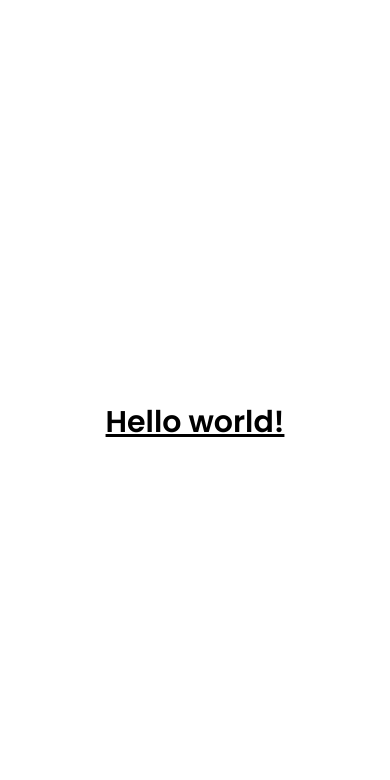
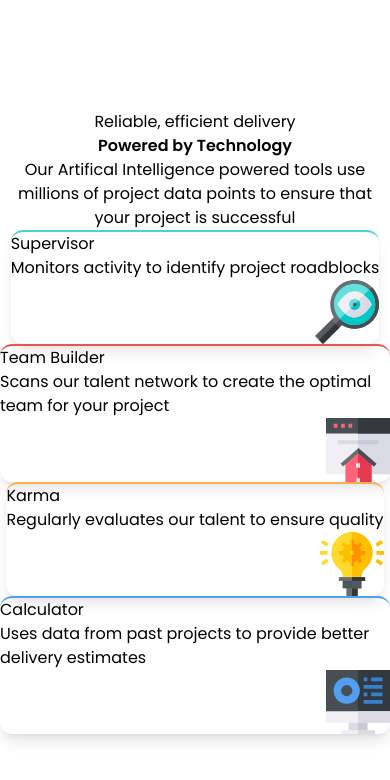
Before and after one commit to fkrunic/frontend-mentor-four-card-feature-section, a Vue app: page / in a window 390 px wide. Shown: the top 780 px of the page. Built offline with nearby package versions, Linux system fonts and the light colour scheme.

Commit message:
basic mobile layout

```diff
--- a/src/components/Banner.vue
+++ b/src/components/Banner.vue
@@ -2,7 +2,7 @@
 </script>
 
 <template>
-  <div class="flex flex-col">
+  <div class="flex flex-col text-center">
     <p>Reliable, efficient delivery</p>
     <p class="font-bold">Powered by Technology</p>
     <p>
--- a/src/components/Card.vue
+++ b/src/components/Card.vue
@@ -1,18 +1,29 @@
 <script setup lang="ts">
-defineProps<{
-  title: string,
-  content: string,
-  iconURL: string,
-  borderColor: string
-}>()
+import { CardDetails } from '../data';
+
+defineProps<{card: CardDetails}>()
+
+const getIconURL = (tag: string) => {
+    return new URL(`../assets/icon-${tag}.svg`, import.meta.url).href
+}
 </script>
 
 <template>
-  <div class="flex flex-col items-start shadow-lg">
-    <p>{{ title }}</p>
-    <p>{{ content }}</p>
-    <div class="flex flex-row justify-end items-center">
-      <img :src="iconURL">
+  <div class="
+    flex
+    flex-col
+    items-start
+
+    shadow-lg
+    rounded-xl
+
+    border-solid
+    border-t-2
+    " :class="card.borderClass">
+    <p>{{ card.title }}</p>
+    <p>{{ card.content }}</p>
+    <div class="flex flex-row justify-end items-center w-full">
+      <img :src="getIconURL(card.tag)">
     </div>
   </div>
 </template>
--- a/src/components/screens/Mobile.vue
+++ b/src/components/screens/Mobile.vue
@@ -1,10 +1,12 @@
 <script setup lang="ts">
+import { cards } from '../../data'
+import Card from '../Card.vue'
+import Banner from '../Banner.vue'
 </script>
 
 <template>
-  <div class="flex items-center justify-center min-h-screen">
-    <p class="text-3xl underline font-bold">
-      Hello world!
-    </p>
+  <div class="flex flex-col items-center justify-center min-h-screen">
+    <Banner></Banner>
+    <Card v-for="card of cards" :card="card"></Card>
   </div>
 </template>
--- /dev/null
+++ b/src/data.ts
@@ -0,0 +1,37 @@
+export interface CardDetails {
+  title: string,
+  content: string,
+  tag: string,
+  borderClass: string
+}
+
+const getURL = (url: string) => {
+  return new URL(url, import.meta.url).href
+}
+
+export const cards: Array<CardDetails> = [
+  {
+    title: 'Supervisor',
+    content: 'Monitors activity to identify project roadblocks',
+    tag: 'supervisor',
+    borderClass: 'border-t-cyan'
+  },
+  {
+    title: 'Team Builder',
+    content: 'Scans our talent network to create the optimal team for your project',
+    tag: 'team-builder',
+    borderClass: 'border-t-red'
+  },
+  {
+    title: 'Karma',
+    content: 'Regularly evaluates our talent to ensure quality',
+    tag: 'karma',
+    borderClass: 'border-t-orange'
+  },
+  {
+    title: 'Calculator',
+    content: 'Uses data from past projects to provide better delivery estimates',
+    tag: 'calculator',
+    borderClass: 'border-t-blue'
+  }
+]
```
